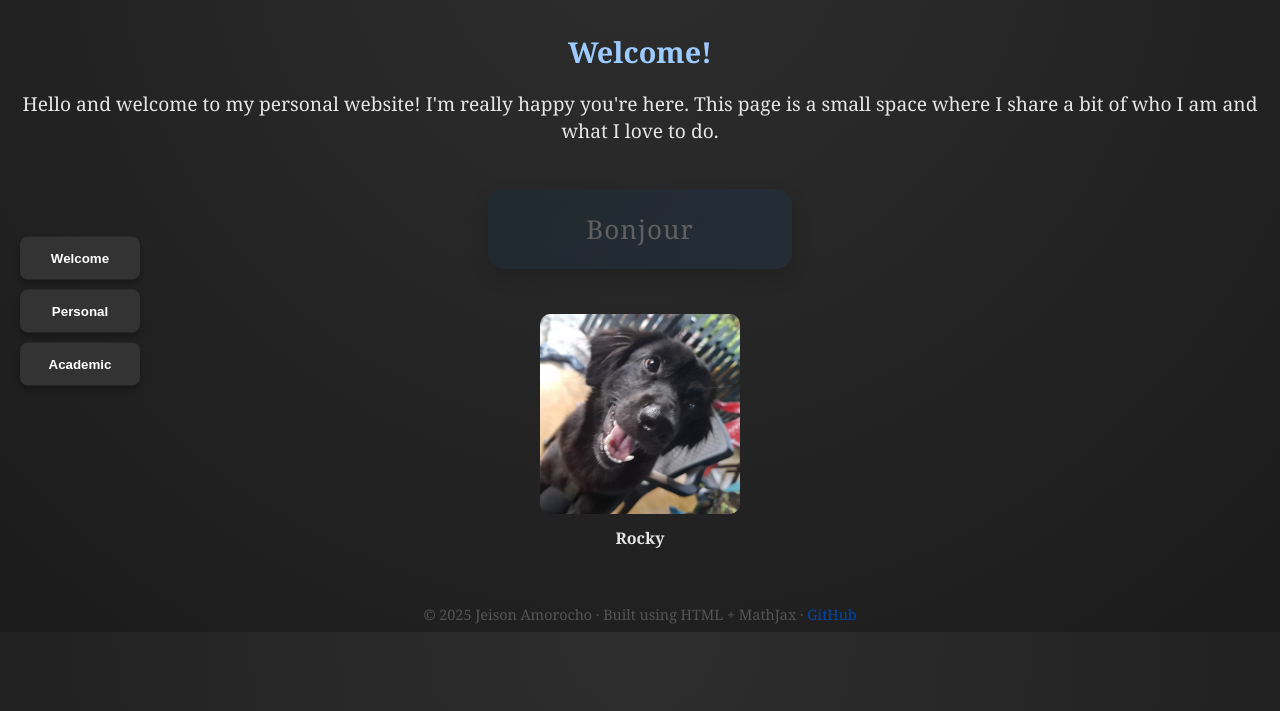
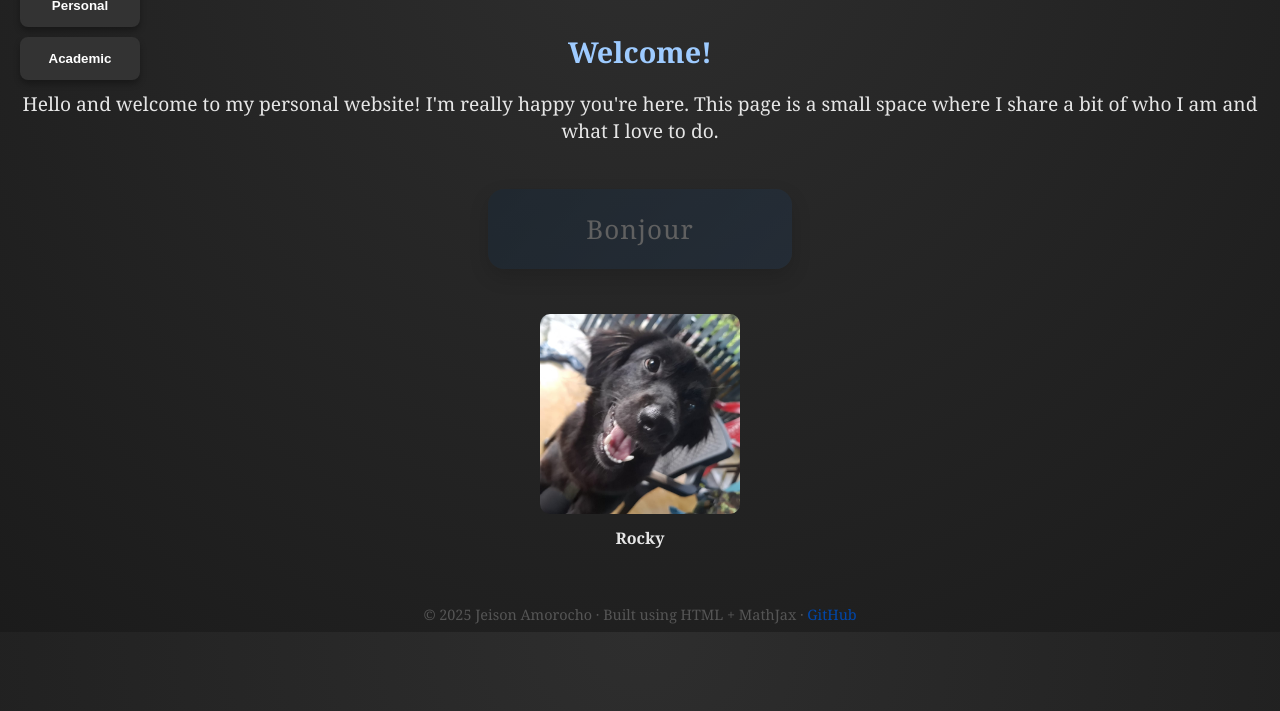
Before and after one commit to JeisonAmorocho/jeisonamorocho.github.io, a plain HTML site: page index.html in a window 1280 px wide. Shown: the part 89-800 px from the top of the page. Drawn offline with nearby package versions, Linux system fonts and the light colour scheme.

Commit message:
Update index.html

```diff
--- a/index.html
+++ b/index.html
@@ -54,9 +54,8 @@
     --------------------------- */
     .tabs {
   position: fixed;
-      top: 50%;
+  top: 20px;          /* distancia desde arriba */
   left: 20px;
-      transform: translateY(-50%);
   display: flex;
   flex-direction: column;
   gap: 10px;
```
Lines whose indentation alone changed are shown as unchanged.
